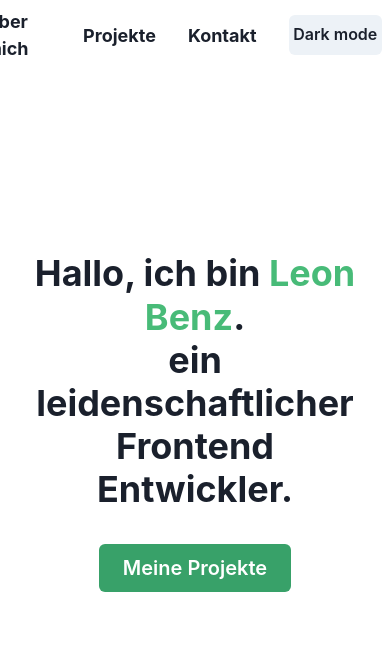
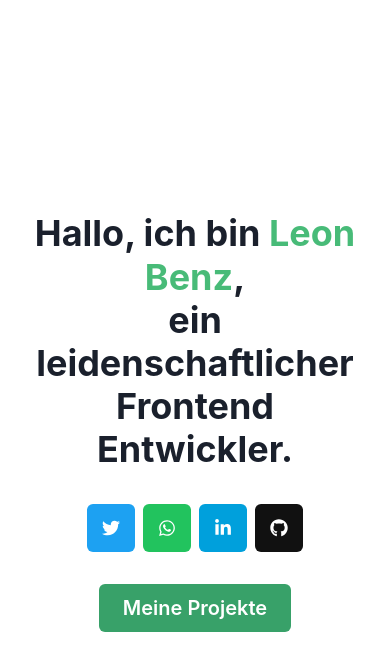
Before and after one commit to benzleon/portfolio, a Next.js app: page / in a window 390 px wide. Shown: the top 670 px of the page. Built offline with nearby package versions, Linux system fonts and the light colour scheme.

Commit message:
:sparkles: Social Buttons

```diff
--- /dev/null
+++ b/components/About.tsx
@@ -0,0 +1,6 @@
+import { Box, Text } from "@chakra-ui/react";
+import React from "react";
+
+export const About = () => {
+  return <Box></Box>;
+};
--- a/components/Hero.tsx
+++ b/components/Hero.tsx
@@ -1,24 +1,35 @@
-import { Box, Button, Center, Heading, Text } from "@chakra-ui/react";
+import {
+  Box,
+  Button,
+  Center,
+  Flex,
+  Heading,
+  HStack,
+  Stack,
+  Text,
+} from "@chakra-ui/react";
 import React from "react";
+import { SocialButtons } from "./SocialButton";
 
 export const Hero = () => {
   return (
     <Box h="100vh">
       <Center h="full">
-        <Box m={8}>
-          <Heading mb={8} size="2xl" textAlign="center">
+        <Stack alignItems="center" m={8} spacing={8}>
+          <Heading size="2xl" textAlign="center">
             Hallo, ich bin{" "}
             <Text d="inline" color="green.400">
               Leon Benz
             </Text>
-            .<Text>ein leidenschaftlicher Frontend Entwickler.</Text>
+            ,<Text>ein leidenschaftlicher Frontend Entwickler.</Text>
           </Heading>
-          <Center>
+          <SocialButtons />
+          <Box>
             <Button colorScheme="green" size="lg" fontSize="xl">
               Meine Projekte
             </Button>
-          </Center>
-        </Box>
+          </Box>
+        </Stack>
       </Center>
     </Box>
   );
--- a/components/Navigation/Navigation.tsx
+++ /dev/null
@@ -1,31 +0,0 @@
-import { Box, Button, HStack, Link, useColorModeValue } from "@chakra-ui/react";
-import React, { ReactNode } from "react";
-import { HeaderLogic } from "./NavigationLogic";
-
-type NavButtonProps = { children?: ReactNode };
-
-const NavButton = ({ children }: NavButtonProps) => {
-  return (
-    <Link fontSize="lg" fontWeight="bold" _hover={{ color: "green.400" }}>
-      {children}
-    </Link>
-  );
-};
-
-export const Header = () => {
-  const { colorMode, toggleColorMode, backgroundColor } = HeaderLogic();
-
-  return (
-    <Box pos="fixed" left={0} top={0} w="100%" bg={backgroundColor}>
-      <HStack d="flex" float="right" m={2} spacing={8}>
-        <NavButton>Home</NavButton>
-        <NavButton>Über mich</NavButton>
-        <NavButton>Projekte</NavButton>
-        <NavButton>Kontakt</NavButton>
-        <Button onClick={toggleColorMode}>
-          {colorMode === "dark" ? "Light" : "Dark"} mode
-        </Button>
-      </HStack>
-    </Box>
-  );
-};
--- a/components/Navigation/NavigationLogic.ts
+++ b/components/Navigation/NavigationLogic.ts
@@ -1,8 +1,12 @@
 import { useColorMode, useColorModeValue } from "@chakra-ui/react";
+import useBackgroundColor from "../../helpers/useBackgroundColor";
+import useWindowSize from "../../helpers/useWindowSize";
 
-export const HeaderLogic = () => {
+export const NavigationLogic = () => {
   const { colorMode, toggleColorMode } = useColorMode();
-  const backgroundColor = useColorModeValue("white", "gray.800");
+  const backgroundColor = useBackgroundColor();
+  const size = useWindowSize();
+  const burgerMenu = size.width < 535;
 
-  return { colorMode, toggleColorMode, backgroundColor };
+  return { colorMode, toggleColorMode, backgroundColor, burgerMenu };
 };
--- /dev/null
+++ b/components/Navigation/index.tsx
@@ -0,0 +1,39 @@
+import { Box, Button, HStack, Link } from "@chakra-ui/react";
+import React, { ReactNode } from "react";
+import { NavigationLogic } from "./NavigationLogic";
+
+type NavButtonProps = { children?: ReactNode };
+
+const NavButton = ({ children }: NavButtonProps) => {
+  return (
+    <Link fontSize="lg" fontWeight="bold" _hover={{ color: "green.400" }}>
+      {children}
+    </Link>
+  );
+};
+
+export const Navigation = () => {
+  const {
+    colorMode,
+    toggleColorMode,
+    backgroundColor,
+    burgerMenu,
+  } = NavigationLogic();
+
+  if (burgerMenu) return <Box></Box>;
+  // TODO make burger menu
+  else
+    return (
+      <Box pos="fixed" left={0} top={0} w="100%" bg={backgroundColor}>
+        <HStack d="flex" float="right" m={2} spacing={8}>
+          <NavButton>Home</NavButton>
+          <NavButton>Über mich</NavButton>
+          <NavButton>Projekte</NavButton>
+          <NavButton>Kontakt</NavButton>
+          <Button onClick={toggleColorMode}>
+            {colorMode === "dark" ? "Light" : "Dark"} mode
+          </Button>
+        </HStack>
+      </Box>
+    );
+};
--- /dev/null
+++ b/components/SocialButton.tsx
@@ -0,0 +1,47 @@
+import { HStack, Icon, IconButton } from "@chakra-ui/react";
+import React from "react";
+import { ThemeTypings } from "@chakra-ui/styled-system";
+import { FaGithub, FaLinkedinIn, FaTwitter, FaWhatsapp } from "react-icons/fa";
+import useBackgroundColor from "../helpers/useBackgroundColor";
+
+type SocialButtonProps = {
+  account: ThemeTypings["colorSchemes"] | (string & {});
+  icon: React.ElementType<any>;
+  href?: string;
+};
+
+const SocialButton = ({ account, icon, href }: SocialButtonProps) => {
+  const backgroundColor = useBackgroundColor();
+  return (
+    <IconButton
+      as="a"
+      size="lg"
+      backgroundColor={account + ".500"}
+      color="white"
+      aria-label={account}
+      icon={<Icon as={icon} />}
+      href={href}
+      target="_blank"
+      rel="noopener noreferrer"
+      _hover={{
+        color: "green.500",
+        backgroundColor: backgroundColor,
+      }}
+    ></IconButton>
+  );
+};
+
+export const SocialButtons = () => {
+  return (
+    <HStack>
+      <SocialButton account="twitter" icon={FaTwitter}></SocialButton>
+      <SocialButton account="whatsapp" icon={FaWhatsapp}></SocialButton>
+      <SocialButton account="linkedin" icon={FaLinkedinIn}></SocialButton>
+      <SocialButton
+        account="github"
+        icon={FaGithub}
+        href="https://github.com/benzleon"
+      ></SocialButton>
+    </HStack>
+  );
+};
--- /dev/null
+++ b/helpers/useBackgroundColor.ts
@@ -0,0 +1,8 @@
+import { useColorModeValue } from "@chakra-ui/react";
+
+const useBackgroundColor = () => {
+  const backgroundColor = useColorModeValue("white", "gray.800");
+  return backgroundColor;
+};
+
+export default useBackgroundColor;
--- /dev/null
+++ b/helpers/useWindowSize.ts
@@ -0,0 +1,39 @@
+import { useState, useEffect } from "react";
+
+const useWindowSize = () => {
+  // Initialize state with undefined width/height so server and client renders match
+
+  const [windowSize, setWindowSize] = useState({
+    width: undefined,
+    height: undefined,
+  });
+
+  useEffect(() => {
+    // Handler to call on window resize
+
+    function handleResize() {
+      // Set window width/height to state
+
+      setWindowSize({
+        width: window.innerWidth,
+
+        height: window.innerHeight,
+      });
+    }
+
+    // Add event listener
+
+    window.addEventListener("resize", handleResize);
+
+    // Call handler right away so state gets updated with initial window size
+
+    handleResize();
+
+    // Remove event listener on cleanup
+
+    return () => window.removeEventListener("resize", handleResize);
+  }, []);
+  return windowSize;
+};
+
+export default useWindowSize;
--- a/package.json
+++ b/package.json
@@ -14,7 +14,8 @@
     "framer-motion": "^3.3.0",
     "next": "10.0.6",
     "react": "17.0.1",
-    "react-dom": "17.0.1"
+    "react-dom": "17.0.1",
+    "react-icons": "^4.2.0"
   },
   "devDependencies": {
     "@types/node": "^14.14.25",
--- a/pages/_app.tsx
+++ b/pages/_app.tsx
@@ -4,6 +4,14 @@ import "../styles/globals.css";
 const theme = extendTheme({
   config: {
     initialColorMode: "light",
+  },
+
+  colors: {
+    // for color scheme: dark: 200, light: 500
+    github: {
+      200: "#bbb",
+      500: "#111",
+    },
   },
 });
 
--- a/pages/index.tsx
+++ b/pages/index.tsx
@@ -1,6 +1,7 @@
 import Head from "next/head";
-import { Header } from "../components/Navigation/Navigation";
+import { Navigation } from "../components/Navigation";
 import { Hero } from "../components/Hero";
+import { About } from "../components/About";
 
 const Home = () => {
   return (
@@ -9,8 +10,9 @@ const Home = () => {
         <title>Leon Benz</title>
         <link rel="icon" href="/favicon.ico" />
       </Head>
-      <Header />
+      <Navigation />
       <Hero />
+      <About />
     </>
   );
 };
```
Also changed, not shown: 1 other file (tests, documents, lock files or other folders).
